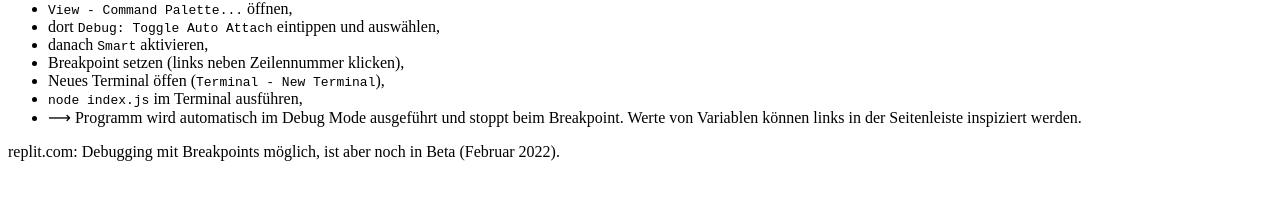
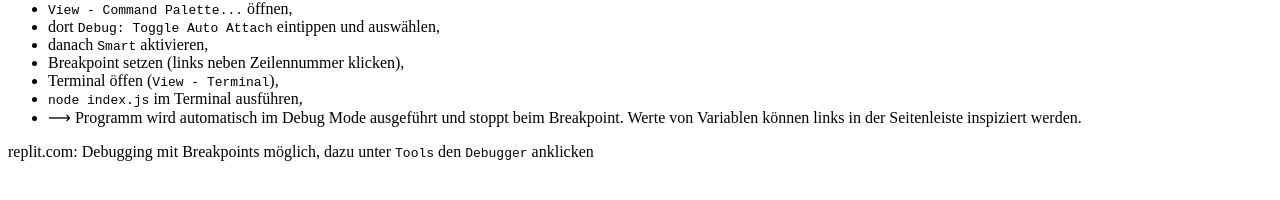
Before and after one commit to behrends/workshops, a Next.js app: page /prog/09-misc/debugging in a window 1280 px wide. Shown: the part 182-382 px from the top of the page. Built offline with nearby package versions, Linux system fonts and the light colour scheme.

Commit message:
Prog: VV

```diff
--- a/pages/prog/09-misc/debugging.mdx
+++ b/pages/prog/09-misc/debugging.mdx
@@ -14,8 +14,8 @@ VS Code:
 - dort `Debug: Toggle Auto Attach` eintippen und auswählen,
 - danach `Smart` aktivieren,
 - Breakpoint setzen (links neben Zeilennummer klicken),
-- Neues Terminal öffen (`Terminal - New Terminal`),
+- Terminal öffen (`View - Terminal`),
 - `node index.js` im Terminal ausführen,
 - &xrarr; Programm wird automatisch im Debug Mode ausgeführt und stoppt beim Breakpoint. Werte von Variablen können links in der Seitenleiste inspiziert werden.
 
-replit.com: Debugging mit Breakpoints möglich, ist aber noch in Beta (Februar 2022).
+replit.com: Debugging mit Breakpoints möglich, dazu unter `Tools` den `Debugger` anklicken
--- a/pages/prog/09-misc/vscode.mdx
+++ b/pages/prog/09-misc/vscode.mdx
@@ -56,7 +56,7 @@ Keyboard-Shortcuts („cheat sheet“ als PDF):
 - Windows: https://code.visualstudio.com/shortcuts/keyboard-shortcuts-windows.pdf
 - Mac: https://code.visualstudio.com/shortcuts/keyboard-shortcuts-macos.pdf
 
-Beispiel: `Ctrl+P` (Windows) bzw. `CMD+P` um
+Beispiel: `Ctrl+P` (Windows) bzw. `CMD+P` (macOS) um
 schnell andere Dateien zu öffnen.
 
 Es gibt viele Erweiterungen (_extensions_) für
@@ -65,7 +65,7 @@ VS Code. Ein Tipp ist Prettier
 Formatierung des Codes beim Abspeichern einer
 Datei.
 
-<Callout type="warning" emoji="🪄">
+<Callout type="info" emoji="🪄">
 Die Werkzeuge mit denen wir täglich arbeiten
 (wie z.B. Code-Editoren) haben in der Regel
 viele nützliche Funktionalitäten, die wir
```
